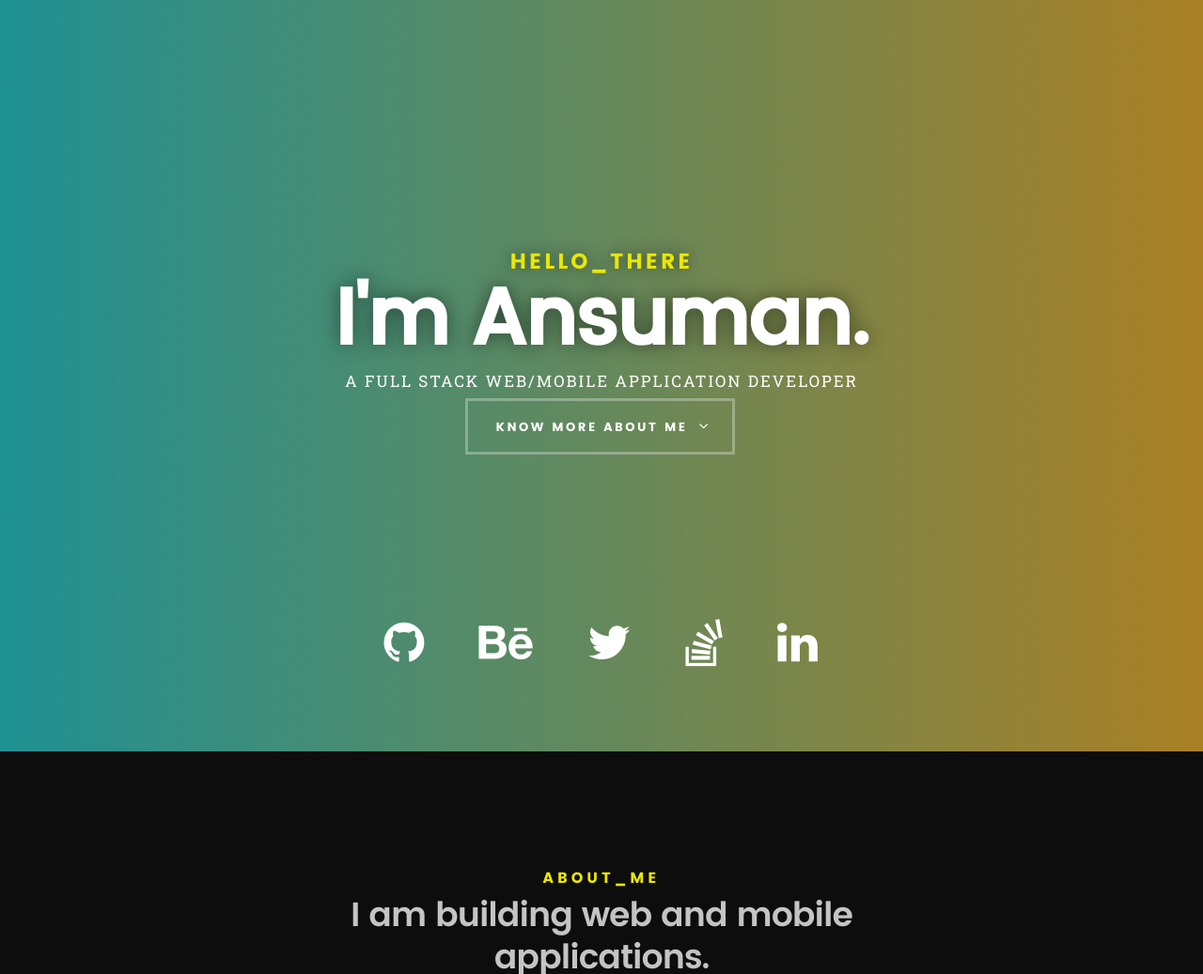
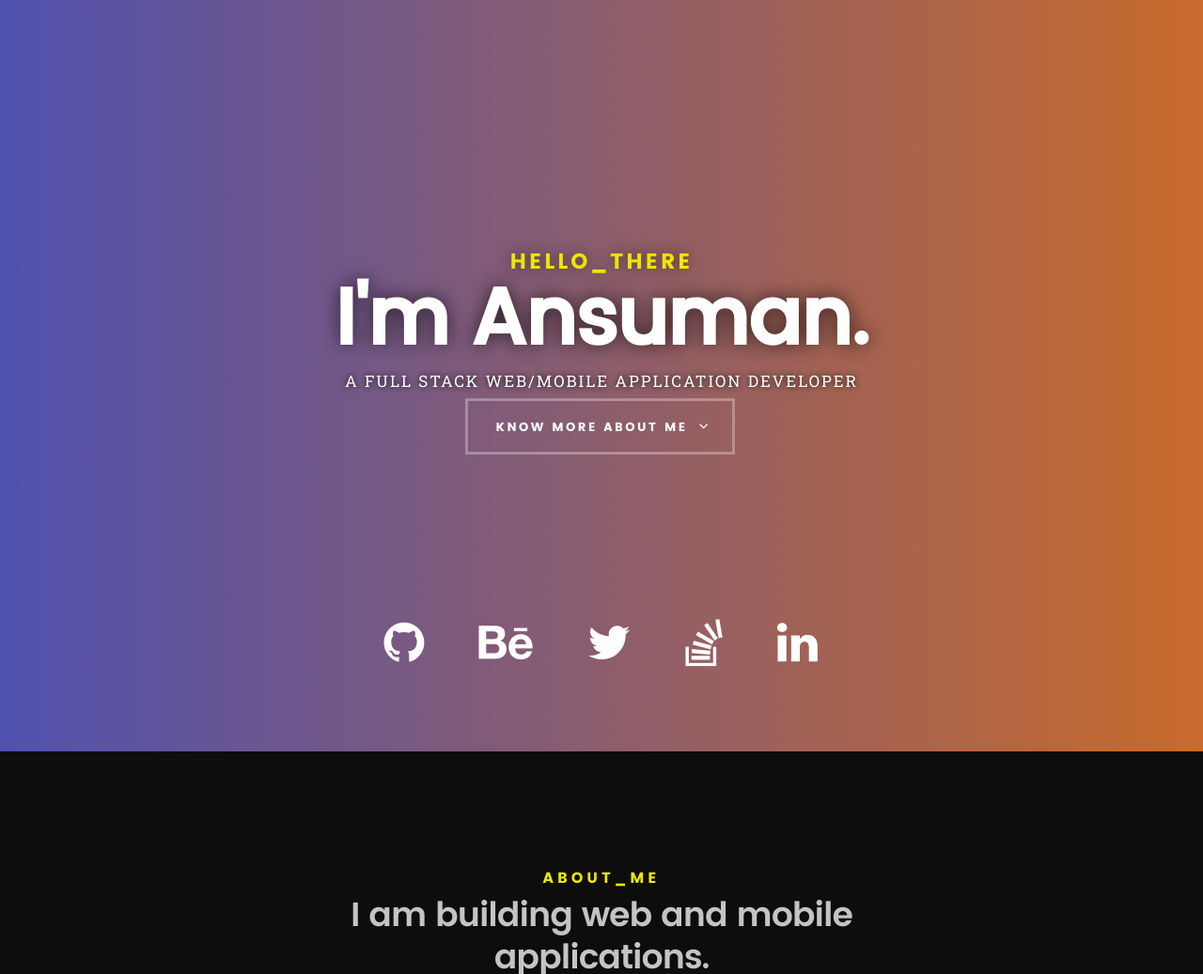
Before and after one commit to mishraansuman/mishraansuman.github.io, a PHP site: page / in a window 1280 px wide. Shown: the top 1037 px of the page at 94% size. Run offline with PHP 8.4, Linux system fonts and the light colour scheme; some web fonts are replaced.

Commit message:
v-feb2021

```diff
--- a/css/main.css
+++ b/css/main.css
@@ -553,8 +553,8 @@ button::-moz-focus-inner, input::-moz-focus-inner {
  * -------------------------------------------------------------------
  */
 #intro {
-	background: rgba(34, 192, 195, 0.671);
- 	background: linear-gradient(90deg, rgba(34, 192, 195, 0.726) 0%, rgba(253, 187, 45, 0.644) 100%);
+	background: rgba(156, 156, 156, 0.671);
+ 	background: linear-gradient(90deg, rgba(106, 108, 243, 0.692) 0%, rgba(245, 127, 48, 0.801) 100%);
 	-webkit-background-size: cover;
 	-moz-background-size: cover;
 	background-size: cover;
@@ -584,7 +584,7 @@ button::-moz-focus-inner, input::-moz-focus-inner {
 	margin-bottom: .6rem;
 	margin-left: auto;
 	margin-right: auto;
-	text-shadow: 0 0 20px rgba(0, 0, 0, 0.5);
+	text-shadow: 0 0 20px rgba(0, 0, 0, 0.671);
 }
 .intro-content h5 {
 	color: #ebe702;
@@ -603,7 +603,7 @@ button::-moz-focus-inner, input::-moz-focus-inner {
 	text-transform: uppercase;
 	letter-spacing: .2rem;
 	color: #FFFFFF;
-	/* text-shadow: 0 0px 6px rgba(0, 0, 0, 0.2); */
+	text-shadow: 0 0px 6px rgba(0, 0, 0, 0.9);
 }
 .intro-content .intro-position span {
 	display: inline-block;
--- a/js/main.js
+++ b/js/main.js
@@ -64,40 +64,6 @@
 	});
 
 
-	/*----------------------------------------------------- */
-	/* Stat Counter
-  	------------------------------------------------------- */
-   var statSection = $("#stats"),
-       stats = $(".stat-count");
-
-   statSection.waypoint({
-
-   	handler: function(direction) {
-
-      	if (direction === "down") {
-
-			   stats.each(function () {
-				   var $this = $(this);
-
-				   $({ Counter: 0 }).animate({ Counter: $this.text() }, {
-				   	duration: 4000,
-				   	easing: 'swing',
-				   	step: function (curValue) {
-				      	$this.text(Math.ceil(curValue));
-				    	}
-				  	});
-				});
-
-       	}
-
-       	// trigger once only
-       	this.destroy();
-
-		},
-
-		offset: "90%"
-
-	});
 
 
 	/*---------------------------------------------------- */
```
